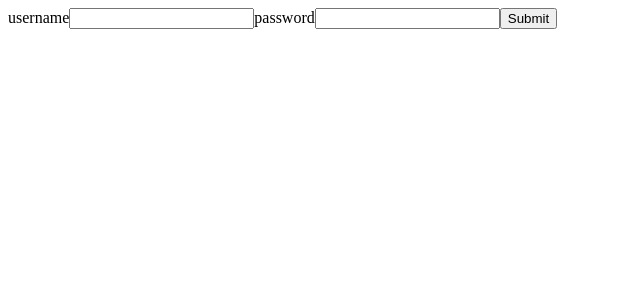
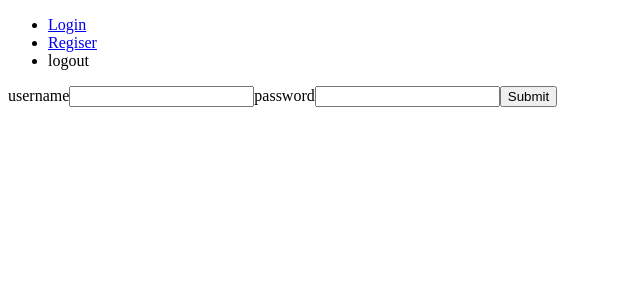
Before and after one commit to sarthakkundra/polling-app, a React (Create React App) app in the folder client/: page /register in a window 1280 px wide. Shown: the top 300 px of the page, without its empty margins (0-640 px from the left). Built offline with nearby package versions, Linux system fonts and the light colour scheme.

Commit message:
aded log in / logout

```diff
--- a/client/package.json
+++ b/client/package.json
@@ -11,6 +11,7 @@
     "react": "^16.13.1",
     "react-dom": "^16.13.1",
     "react-redux": "^7.2.1",
+    "react-router-dom": "^5.2.0",
     "react-scripts": "3.4.3",
     "redux": "^4.0.5",
     "redux-thunk": "^2.3.0"
--- a/client/src/App.js
+++ b/client/src/App.js
@@ -1,38 +1,38 @@
-import React from 'react';
-import { Provider } from 'react-redux';
-import decode from 'jwt-decode';
+import React, { Fragment } from "react";
+import { Provider } from "react-redux";
+import { BrowserRouter as Router } from "react-router-dom";
+import decode from "jwt-decode";
 
-import {store} from './store';
-import { setCurrentUser, addError } from './store/actions';
-import { setToken } from './services/api';
+import { store } from "./store";
+import { setCurrentUser, addError } from "./store/actions";
+import { setToken } from "./services/api";
 
-import Auth from './components/Auth';
-import Error from './components/Error';
-
-import './App.css';
+import Navbar from "./components/layout/Navbar";
+import RouteViews from "./components/RouteViews";
 
 
-if(localStorage.jwtToken){
+import "./App.css";
+
+if (localStorage.jwtToken) {
   setToken(localStorage.jwtToken);
 
   try {
-    store.dispatch(setCurrentUser(decode(localStorage.jwtToken)))
+    store.dispatch(setCurrentUser(decode(localStorage.jwtToken)));
   } catch (e) {
     store.dispatch(setCurrentUser({}));
     store.dispatch(addError(e));
   }
 }
 
- const App = () => (
-
+const App = () => (
   <Provider store={store}>
-    <div>
-      <Auth authType={'login'} />
-      <Error />
-    </div>
-    </Provider>
-
- )
-
+    <Router>
+      <Fragment>
+        <Navbar />
+        <RouteViews />
+      </Fragment>
+    </Router>
+  </Provider>
+);
 
 export default App;
--- /dev/null
+++ b/client/src/components/RouteViews.js
@@ -0,0 +1,22 @@
+import React from 'react';
+import { Switch, Route, withRouter } from 'react-router-dom';
+import { connect } from 'react-redux';
+
+import AuthPage from './pages/AuthPage';
+
+const RouteViews = ({ auth }) => {
+    return (
+        <div>
+            <Switch>
+                <Route exact path ="/login">
+                    <AuthPage authType={'login'} isAuthenticated={auth.isAuthenticated}/>
+                </Route>
+                <Route exact path ="/register">
+                    <AuthPage authType={'register'} isAuthenticated={auth.isAuthenticated} />
+                </Route>
+            </Switch>
+        </div>
+    )
+}
+
+export default withRouter(connect((store) => ({ auth: store.auth }))(RouteViews));
--- /dev/null
+++ b/client/src/components/layout/Navbar.js
@@ -0,0 +1,26 @@
+import React from 'react';
+import { Link } from 'react-router-dom';
+import { connect } from 'react-redux';
+
+import { logout } from '../../store/actions';
+
+const Navbar = ({ auth, logout }) => {
+    return (
+        <div>
+            <ul>
+                <li>
+                    <Link to="/login">Login </Link>
+                </li>
+                <li>
+                    <Link to="/register">Regiser </Link>
+                </li>
+                <li>
+                    <a onClick={logout}>logout</a>
+                </li>
+            {auth.isAuthenticated && (<p>Logged in as {auth.user.username}</p>)}
+            </ul>
+        </div>
+    )
+}
+
+export default connect((store) => ({ auth: store.auth }), { logout })(Navbar)
--- /dev/null
+++ b/client/src/components/pages/AuthPage.js
@@ -0,0 +1,20 @@
+import React from 'react'
+import { Redirect } from 'react-router-dom';
+
+import Auth from '../Auth';
+import Error from '../Error';
+
+const AuthPage = ({ authType, isAuthenticated }) => {
+    if(isAuthenticated) {
+        return(
+        <Redirect to="/" />
+        )}
+    return (
+        <div>
+            <Error />
+            <Auth authType={authType} />
+        </div>
+    )
+}
+
+export default AuthPage
```
Also changed, not shown: 1 other file (tests, documents, lock files or other folders).
